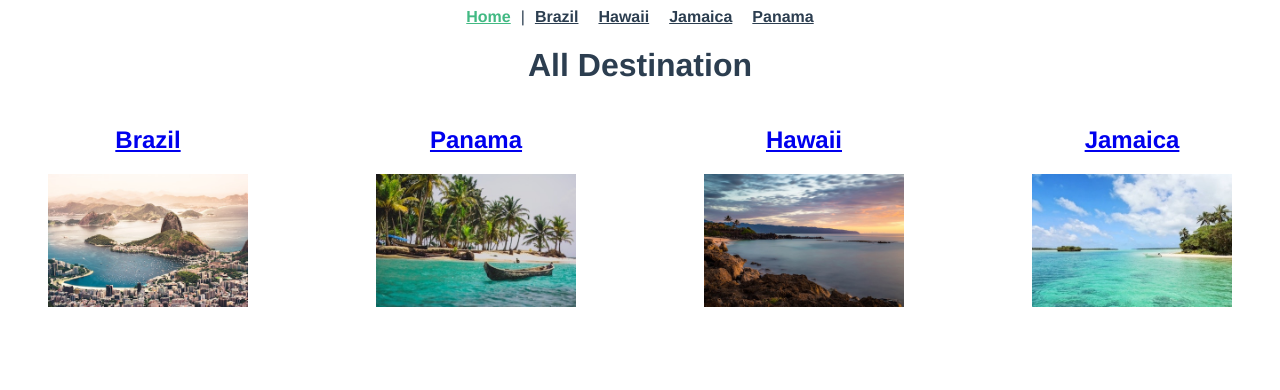
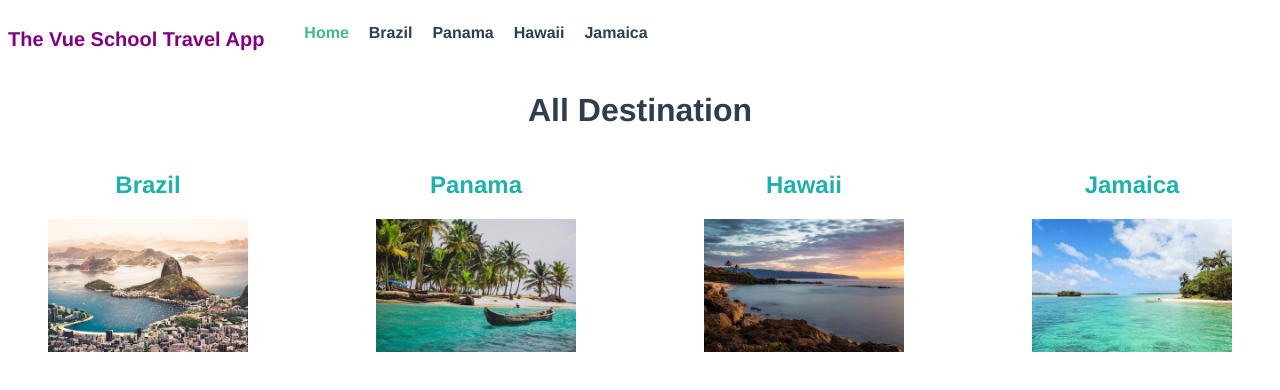
Before and after one commit to hidemiura1111/vue-travelapp, a Vue app: page /#/ in a window 1280 px wide. Shown: the top 390 px of the page. Built offline with nearby package versions, Linux system fonts and the light colour scheme.

Commit message:
fix navigation

```diff
--- a/src/App.vue
+++ b/src/App.vue
@@ -1,7 +1,7 @@
 <template>
   <div id="app">
     <TheNavigation />
-    <router-view />
+    <router-view :key="$route.path" />
   </div>
 </template>
 
--- a/src/components/TheNavigation.vue
+++ b/src/components/TheNavigation.vue
@@ -1,26 +1,63 @@
 <template>
   <div id="nav">
-    <router-link to="/">Home</router-link> |
-    <router-link to="/Brazil">Brazil</router-link>
-    <router-link to="/Hawaii">Hawaii</router-link>
-    <router-link to="/Jamaica">Jamaica</router-link>
-    <router-link to="/Panama">Panama</router-link>
+    <p class="logo">The Vue School Travel App</p>
+    <ul class="nav-links">
+      <li class="links">
+        <router-link to="/">
+          Home
+        </router-link>
+      </li>
+      <li v-for="destination in destinations" :key="destination.name" class="links">
+        <router-link :to="{
+          name: 'DestinationDetails',
+          params: {id: destination.id}
+        }">
+        {{ destination.name }}
+        </router-link>
+      </li>
+    </ul>
   </div>
 </template>
+
+<script>
+import store from '@/store'
+export default {
+  data() {
+    return {
+      destinationId: this.$route.params.id,
+      destinations: store.destinations
+    };
+  },
+};
+</script>
+
 
 <style scoped>
 #nav {
   display: flex;
-  justify-content: center;
 }
-
 #nav a {
   font-weight: bold;
   color: #2c3e50;
-  padding: 0 10px;
+  text-decoration: none;
+  /* padding: 0 10px; */
 }
-
 #nav a.vue-school-active-class {
   color: #42b983;
 }
+.nav-links {
+  display: flex;
+}
+.links {
+  padding-right: 20px;
+  list-style: none;
+}
+.links:hover {
+  text-decoration: underline;
+}
+.logo {
+  font-size: 20px;
+  color: purple;
+  font-weight: bold;
+}
 </style>
--- a/src/router/index.js
+++ b/src/router/index.js
@@ -9,35 +9,6 @@
     path: "/",
     name: "Home",
     component: Home,
-  },
-  {
-    path: "/about",
-    name: "About",
-    // route level code-splitting
-    // this generates a separate chunk (about.[hash].js) for this route
-    // which is lazy-loaded when the route is visited.
-    component: () =>
-      import(/* webpackChunkName: "about" */ "../views/About.vue"),
-  },
-  {
-    path: "/brazil",
-    name: "brazil",
-    component: () => import(/* webpackChunkName: "brazil" */ "../views/Brazil"),
-  },
-  {
-    path: "/hawaii",
-    name: "hawaii",
-    component: () => import(/* webpackChunkName: "hawaii" */ "../views/Hawaii"),
-  },
-  {
-    path: "/jamaica",
-    name: "jamaica",
-    component: () => import(/* webpackChunkName: "jamaica" */ "../views/Jamaica"),
-  },
-  {
-    path: "/Panama",
-    name: "panama",
-    component: () => import(/* webpackChunkName: "panama" */ "../views/Panama"),
   },
   {
     path: "/details/:id",
--- a/src/views/Brazil.vue
+++ /dev/null
@@ -1,5 +0,0 @@
-<template>
-  <div>
-    <h2>Brazil</h2>
-  </div>
-</template>
--- a/src/views/Hawaii.vue
+++ /dev/null
@@ -1,5 +0,0 @@
-<template>
-  <div>
-    <h2>Hawaii</h2>
-  </div>
-</template>
--- a/src/views/Home.vue
+++ b/src/views/Home.vue
@@ -48,4 +48,12 @@
   display: flex;
   justify-content: space-between;
 }
+a {
+  color:lightseagreen;
+  text-decoration: none;
+}
+a:hover,
+a:visited {
+  text-decoration: underline;
+}
 </style>
--- a/src/views/Jamaica.vue
+++ /dev/null
@@ -1,5 +0,0 @@
-<template>
-  <div>
-    <h2>Jamaica</h2>
-  </div>
-</template>
--- a/src/views/Panama.vue
+++ /dev/null
@@ -1,5 +0,0 @@
-<template>
-  <div>
-    <h2>Panama</h2>
-  </div>
-</template>
```
